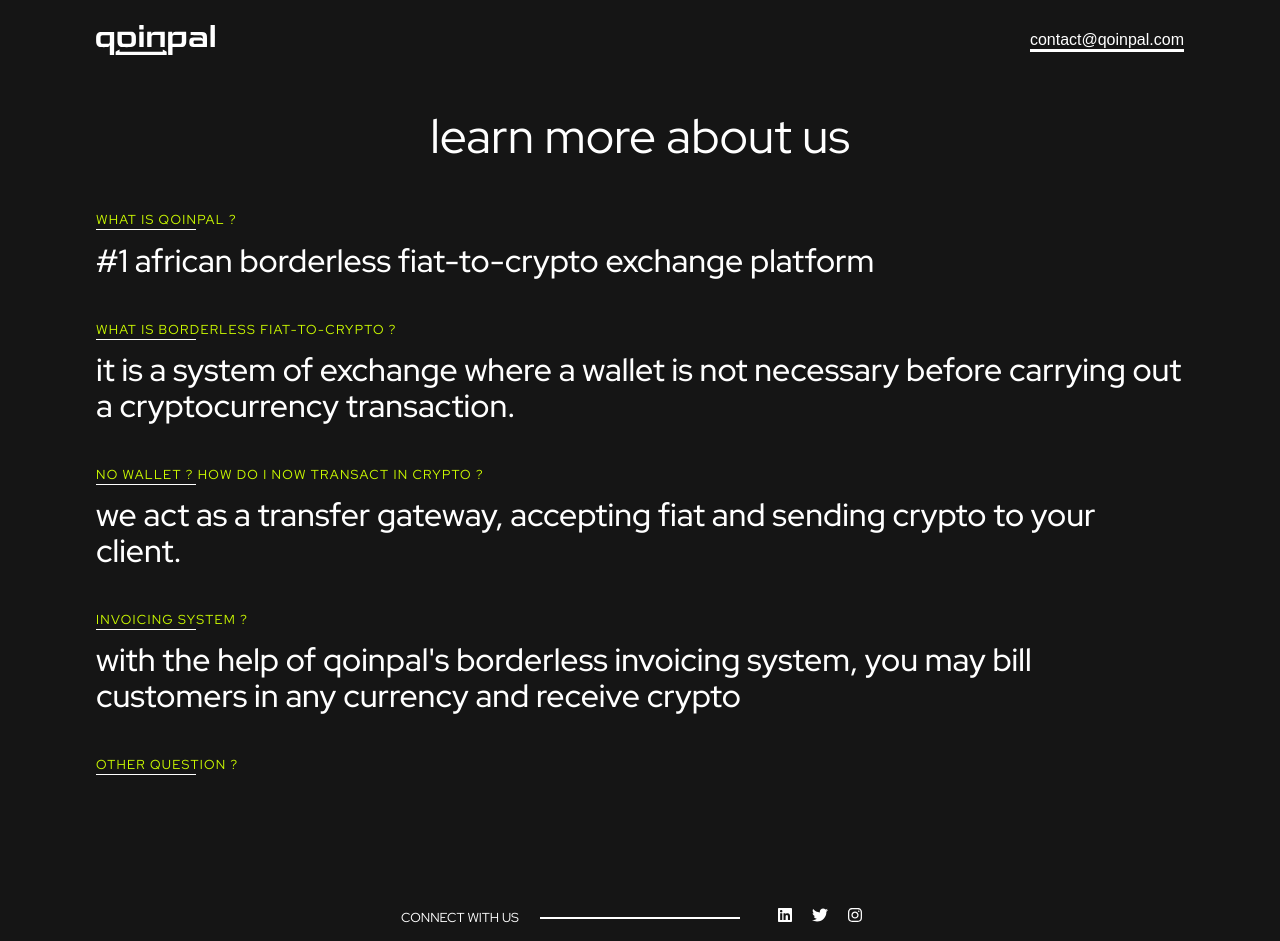
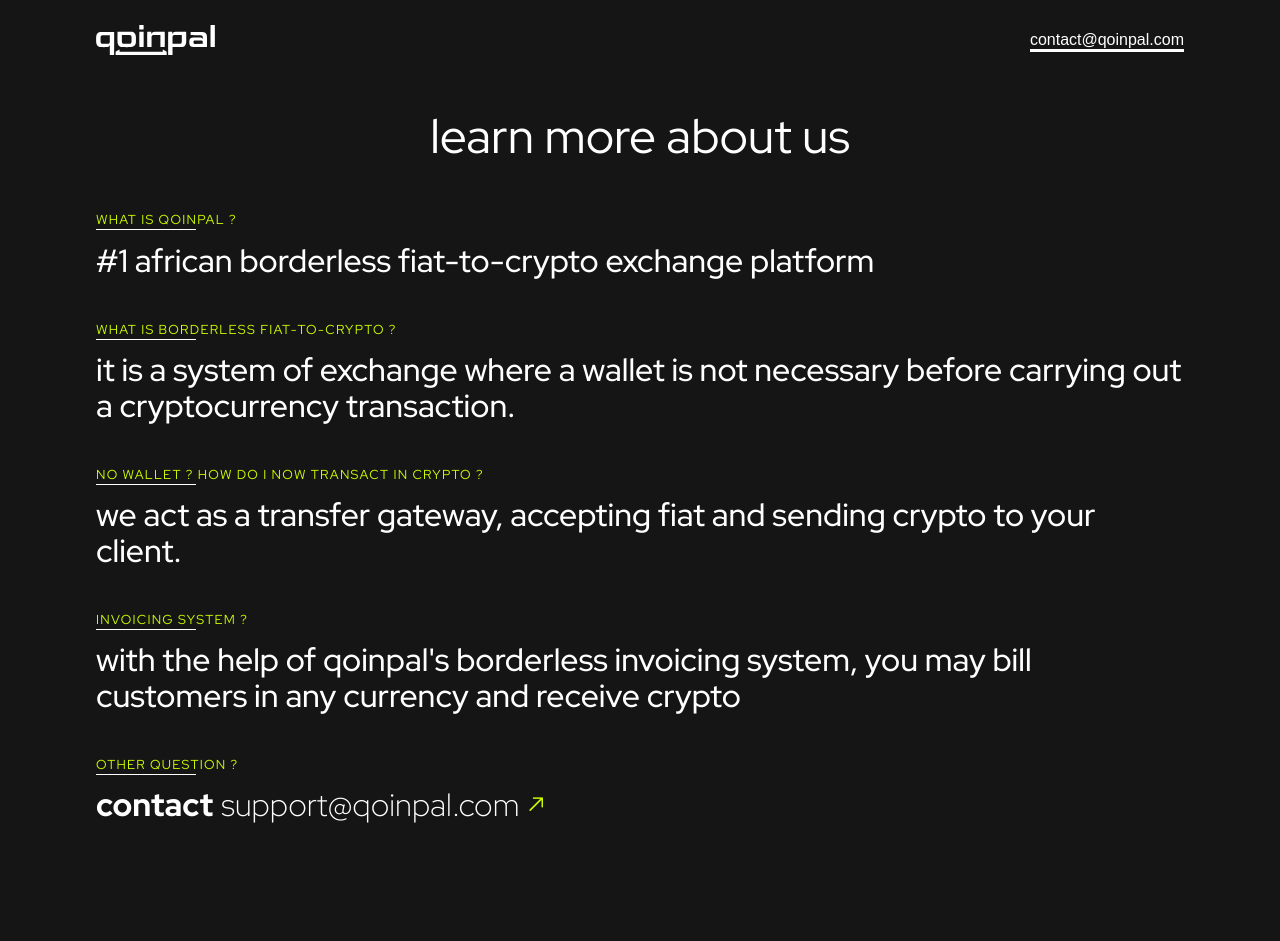
Before and after one commit to qoinpalhq/Qoinpal-version1, a React (Vite) app: page /more in a window 1280 px wide. Shown: the top 941 px of the page. Built offline with nearby package versions, Linux system fonts and the light colour scheme.

Commit message:
support link

```diff
--- a/src/components/Faq/data.jsx
+++ b/src/components/Faq/data.jsx
@@ -28,16 +28,23 @@
   {
     id: 5,
     question: "other question ?",
-  //   answer: (
-  //     <>
-  //       contact
-  //       <a href="mailto:support@qoinpal.com?subject=Your%20subject%20here">
-  //         {" "}
-  //         <span> support@qoinpal.com </span>
-  //         <img src={arrowRedirect} alt="" />
-  //       </a>
-  //     </>
-  //   ),
+    answer: (
+      <p
+        style={{
+          display: "flex",
+          alignItems: "center",
+          fontSize: "2rem",
+          gap: "0.5rem",
+        }}
+      >
+        <strong> contact</strong>
+        <a href="mailto:support@qoinpal.com?subject=Your%20subject%20here">
+          {" "}
+          <span> support@qoinpal.com </span>
+          <img src={arrowRedirect} alt="" />
+        </a>
+      </p>
+    ),
   },
 ];
 
--- a/src/components/Faq/faq.module.css
+++ b/src/components/Faq/faq.module.css
@@ -27,8 +27,6 @@
 }
 .answer h3 {
   font-weight: 500;
-
-  gap: 0.5rem;
 }
 @media (max-width: 480px) {
   .line {
```
